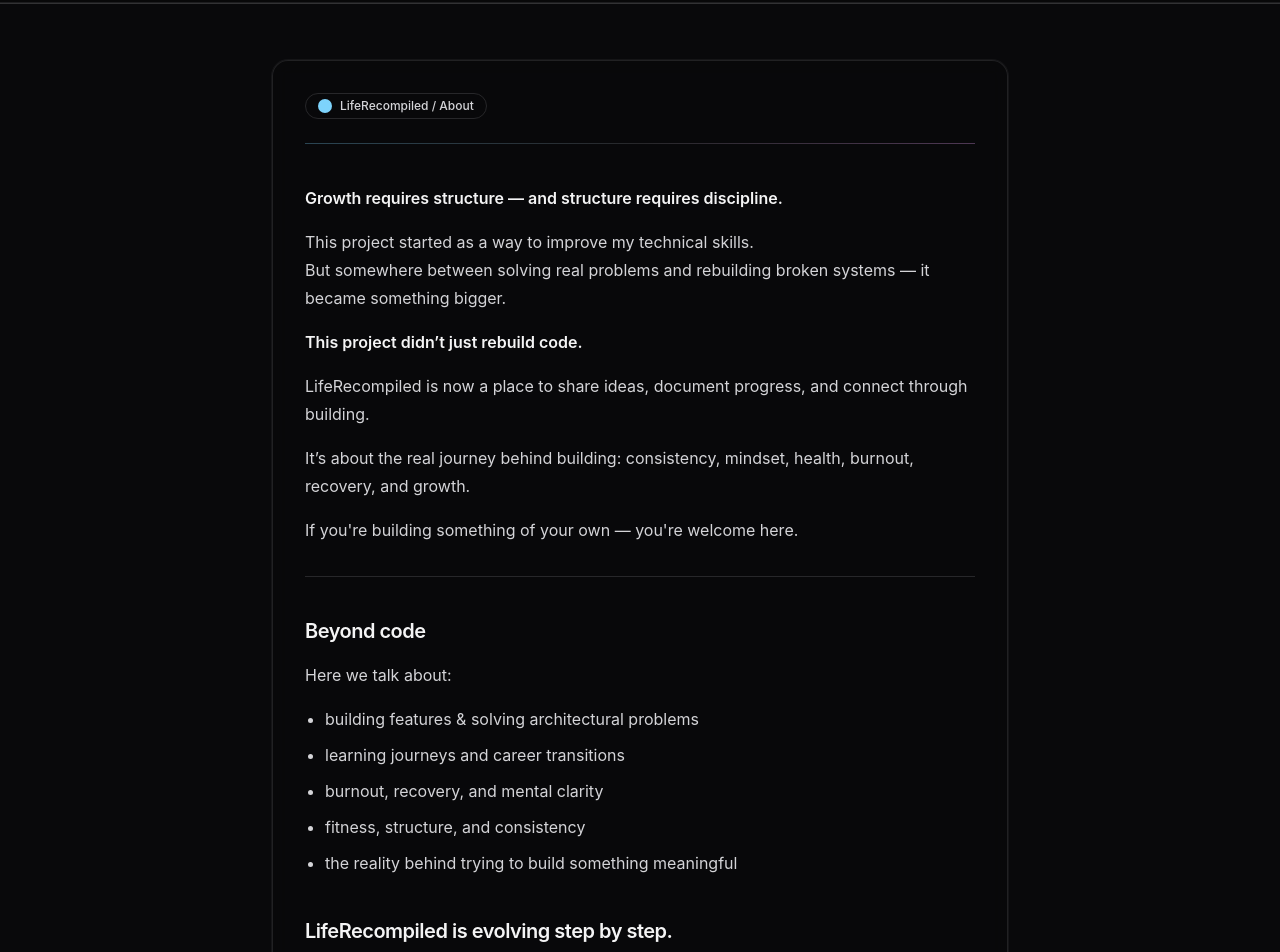
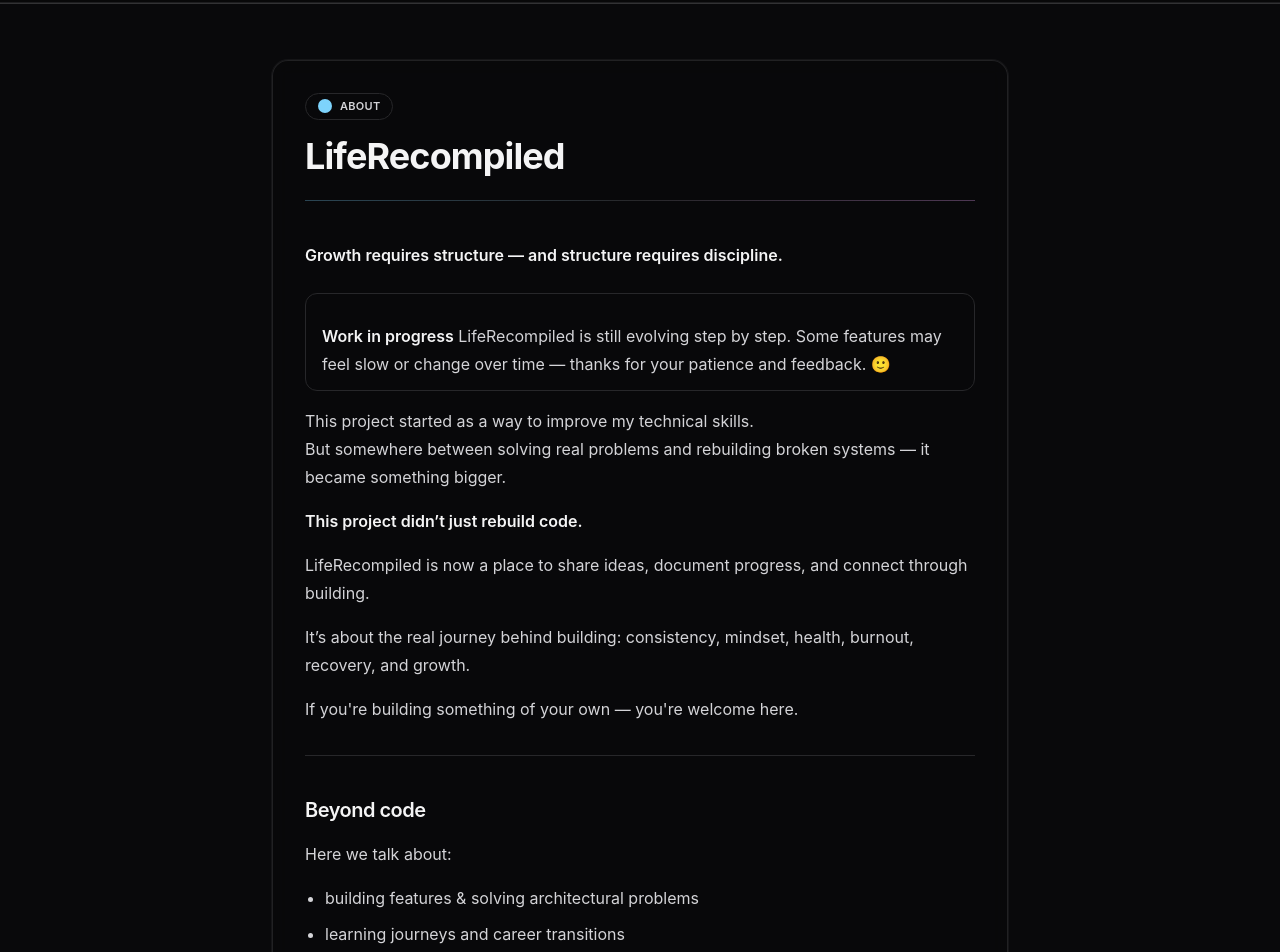
Before and after one commit to cole92/liferecompiled, a React (Vite) app: page /about in a window 1280 px wide. Shown: the part 60-1012 px from the top of the page. Built offline with nearby package versions, Linux system fonts and the light colour scheme; no server answers.

Commit message:
about-fix

```diff
--- a/src/content/about.md
+++ b/src/content/about.md
@@ -1,6 +1,9 @@
 # LifeRecompiled
 
 **Growth requires structure — and structure requires discipline.**
+
+> **Work in progress**
+> LifeRecompiled is still evolving step by step. Some features may feel slow or change over time — thanks for your patience and feedback. 🙂
 
 This project started as a way to improve my technical skills.
 But somewhere between solving real problems and rebuilding broken systems — it became something bigger.
@@ -25,9 +28,6 @@ Here we talk about:
 - fitness, structure, and consistency
 - the reality behind trying to build something meaningful
 
-## LifeRecompiled is evolving step by step.
-It’s still a work in progress — shaped by iteration and feedback.
-
 ## Support & feedback
 
 If you find a bug, have a suggestion, or want to contribute an idea — use the **Support & Feedback** page inside the app.
--- a/src/pages/About.jsx
+++ b/src/pages/About.jsx
@@ -4,19 +4,20 @@ import remarkGfm from "remark-gfm";
 
 import aboutMdRaw from "../content/about.md?raw";
 
-function stripMarkdownTitle(md) {
+function getMarkdownTitleAndBody(md) {
   const lines = String(md || "").split("\n");
   const first = (lines[0] || "").trim();
 
   if (first.startsWith("# ")) {
-    const rest = lines
+    const title = first.replace(/^#\s+/, "").trim();
+    const body = lines
       .slice(1)
       .join("\n")
       .replace(/^\s*\n+/, "");
-    return rest;
+    return { title, body };
   }
 
-  return String(md || "");
+  return { title: "", body: String(md || "") };
 }
 
 const mdComponents = {
@@ -79,7 +80,7 @@ const mdComponents = {
   },
   blockquote: (props) => (
     <blockquote
-      className="mt-6 border-l-2 border-zinc-800 pl-4 text-zinc-300/95 italic"
+      className="mt-6 rounded-xl border border-zinc-800 bg-zinc-950/40 px-4 py-3 text-zinc-300"
       {...props}
     />
   ),
@@ -109,20 +110,24 @@ const mdComponents = {
 };
 
 const About = () => {
-  const body = stripMarkdownTitle(aboutMdRaw);
+  const { title, body } = getMarkdownTitleAndBody(aboutMdRaw);
 
   return (
     <div className="mx-auto w-full max-w-3xl px-1.5 py-10 sm:px-4">
       <div className="ui-card p-6 sm:p-8">
-        {/* Hero (no title, only eyebrow) */}
+        {/* Hero */}
         <div className="mb-6">
-          <div className="inline-flex items-center gap-2 rounded-full border border-zinc-800 bg-zinc-950/40 px-3 py-1 text-xs font-medium text-zinc-300">
+          <div className="inline-flex items-center gap-2 rounded-full border border-zinc-800 bg-zinc-950/40 px-3 py-1 text-[11px] font-semibold tracking-wide uppercase text-zinc-300">
             <span className="h-3.5 w-3.5 rounded-full bg-sky-300" />
-            LifeRecompiled / About
+            About
           </div>
+
+          <h1 className="mt-4 text-3xl sm:text-4xl font-bold tracking-tight text-zinc-100">
+            {title || "About"}
+          </h1>
         </div>
 
-        {/* Content with subtle premium line */}
+        {/* Content */}
         <div className="relative border-t border-zinc-800 pt-6">
           <div
             aria-hidden="true"
```
